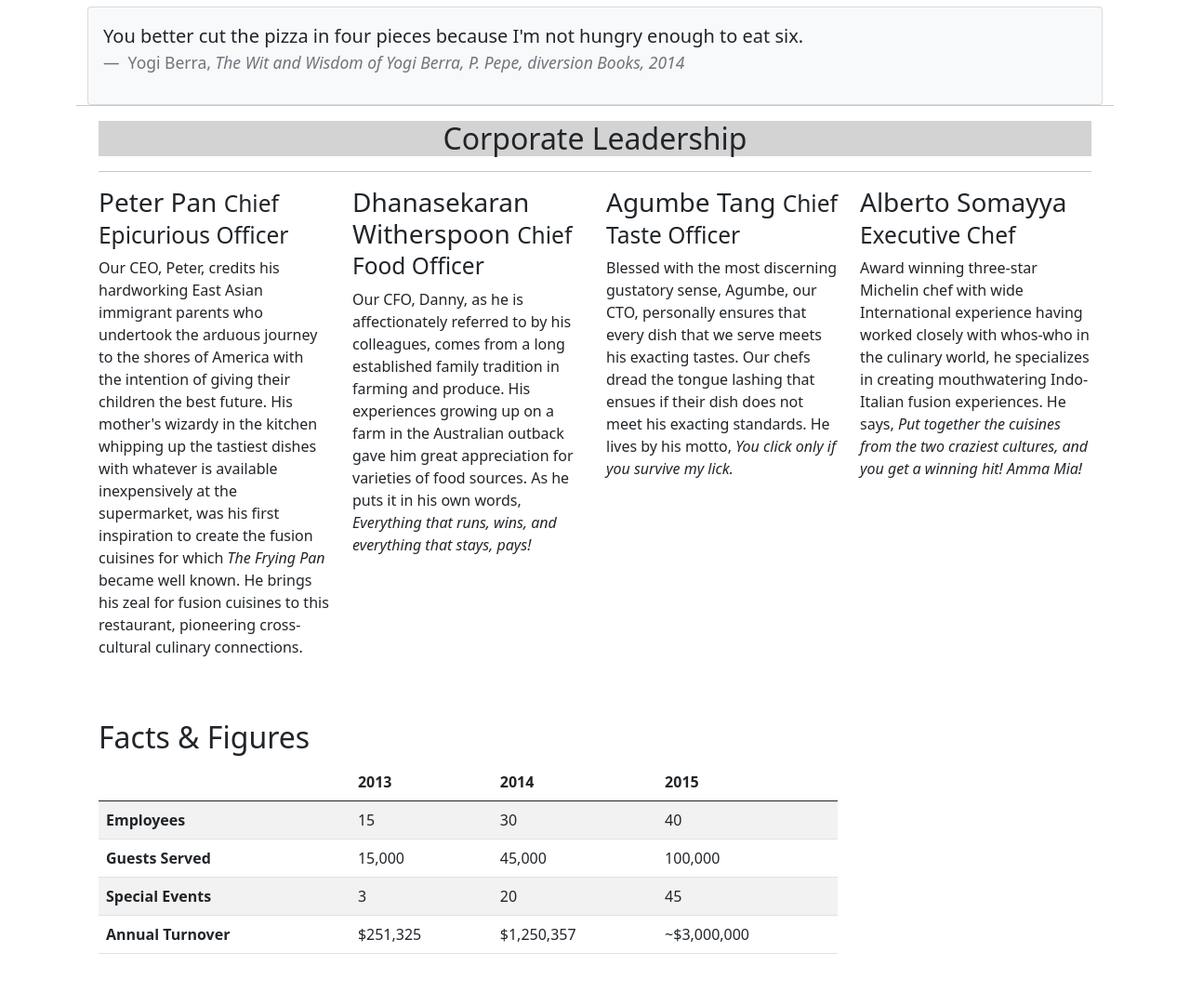
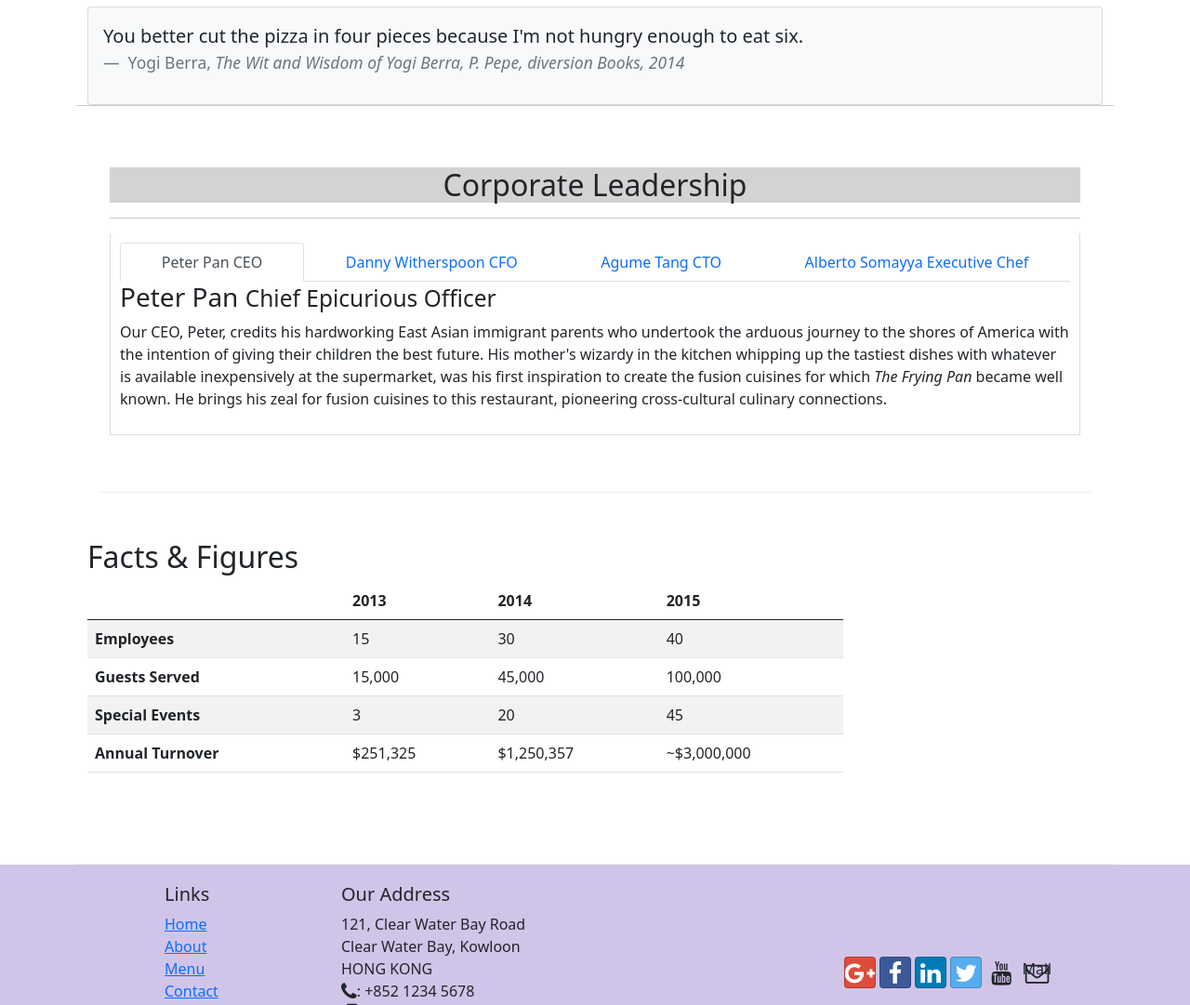
Before and after one commit to Eric-Vondunn/bootstrap-practice, a website: page aboutus.html in a window 1280 px wide. Shown: the part 960-2041 px from the top of the page at 93% size. Drawn offline with nearby package versions, Linux system fonts and the light colour scheme.

Commit message:
tabs about us

```diff
--- a/aboutus.html
+++ b/aboutus.html
@@ -79,18 +79,17 @@
           <!--image-->
           <div class="col-12 col-sm-3 align-self-center">
             <img src="img/logo.png" class="img-fluid" />
-
           </div>
-
         </div>
         <div class="col-12 col-sm-3 align-self-center">
-          <button type="button" class="btn btn-block btn-warning align-self-center">
+          <button
+            type="button"
+            class="btn btn-block btn-warning align-self-center"
+          >
             Reserve Table
-
           </button>
         </div>
       </div>
-
     </header>
 
     <div class="container">
@@ -110,9 +109,9 @@
           <h2 align="center" class="hr-title">Our History</h2>
           <hr />
           <p>
-          Started in 2010, Ristorante con Fusion quickly established itself as a
-          culinary icon par excellence in Hong Kong. With its unique brand of
-          world fusion cuisine that can be found nowhere else, it enjoys
+            Started in 2010, Ristorante con Fusion quickly established itself as
+            a culinary icon par excellence in Hong Kong. With its unique brand
+            of world fusion cuisine that can be found nowhere else, it enjoys
             patronage from the A-list clientele in Hong Kong. Featuring four of
             the best three-star Michelin chefs in the world, you never know what
             will arrive on your plate the next time you visit us.
@@ -120,14 +119,16 @@
           <p>
             The restaurant traces its humble beginnings to
             <em>The Frying Pan</em>, a successful chain started by our CEO, Mr.
-          Peter Pan, that featured for the first time the world's best cuisines
-          in a pan.
+            Peter Pan, that featured for the first time the world's best
+            cuisines in a pan.
           </p>
 
           <hr />
           <div class="col-sm">
             <div class="card">
-            <h3 class="card-header bg-primary text-white">Facts At a Glance</h3>
+              <h3 class="card-header bg-primary text-white">
+                Facts At a Glance
+              </h3>
               <div class="card-body">
                 <!--DL = description list-->
                 <dl class="row">
@@ -150,11 +151,15 @@
               <blockquote class="blockquote">
                 <!--mb = margin bottom zero-->
                 <p>
-                You better cut the pizza in four pieces because I'm not hungry enough to eat six.
+                  You better cut the pizza in four pieces because I'm not hungry
+                  enough to eat six.
                 </p>
                 <footer class="blockquote-footer">
                   Yogi Berra,
-                <cite title="Source Title">The Wit and Wisdom of Yogi Berra, P. Pepe, diversion Books, 2014</cite>
+                  <cite title="Source Title"
+                    >The Wit and Wisdom of Yogi Berra, P. Pepe, diversion Books,
+                    2014</cite
+                  >
                 </footer>
               </blockquote>
             </div>
@@ -163,18 +168,52 @@
         </div>
 
         <div class="container">
-        <div class="row">
+          <div class="row row-content">
             <div class="col-12">
               <h2 align="center" class="hr-title">Corporate Leadership</h2>
               <hr />
-          </div>
-        </div>
-      </div>
-      <div class="container d-none d-md-block">
-        <div class="row">
-          <div class="col-12 col-sm-3">
+              <!--Nav tab / pills structure-->
+              <div class="tab-content">
+              <ul class="nav nav-tabs nav-fill">
+                <li class="nav-item">
+                  <a
+                    class="nav-link active"
+                    href="#peter"
+                    role="tab"
+                    data-toggle="tab"
+                    >Peter Pan CEO</a
+                  >
+                </li>
+
+                <li class="nav-item">
+                  <a class="nav-link" href="#danny" role="tab" data-toggle="tab"
+                    >Danny Witherspoon CFO</a
+                  >
+                </li>
+
+                <li class="nav-item">
+                  <a class="nav-link" href="#agume" role="tab" data-toggle="tab"
+                    >Agume Tang CTO</a
+                  >
+                </li>
+
+                <li class="nav-item">
+                  <a
+                    class="nav-link"
+                    href="#alberto"
+                    role="tab"
+                    data-toggle="tab"
+                    >Alberto Somayya Executive Chef</a
+                  >
+                </li>
+              </ul>
+
+
+        <!--tab classes-->
+
+          <div role="tabpanel" class="tab-pane fade show active" id="peter">
             <h3>Peter Pan <small>Chief Epicurious Officer</small></h3>
-            <p>
+            <p class="d-none d-sm-block">
               Our CEO, Peter, credits his hardworking East Asian immigrant
               parents who undertook the arduous journey to the shores of America
               with the intention of giving their children the best future. His
@@ -186,9 +225,10 @@
               culinary connections.
             </p>
           </div>
-          <div class="col-12 col-sm-3">
+
+          <div role="tabpanel" class="tab-pane fade" id="danny">
             <h3>Dhanasekaran Witherspoon <small>Chief Food Officer</small></h3>
-            <p>
+            <p class="d-none d-sm-block">
               Our CFO, Danny, as he is affectionately referred to by his
               colleagues, comes from a long established family tradition in
               farming and produce. His experiences growing up on a farm in the
@@ -200,9 +240,10 @@
               >
             </p>
           </div>
-          <div class="col-12 col-sm-3">
+
+          <div role="tabpanel" class="tab-pane fade" id="agume">
             <h3>Agumbe Tang <small>Chief Taste Officer</small></h3>
-            <p>
+            <p class="d-none d-sm-block">
               Blessed with the most discerning gustatory sense, Agumbe, our CTO,
               personally ensures that every dish that we serve meets his
               exacting tastes. Our chefs dread the tongue lashing that ensues if
@@ -211,9 +252,10 @@
               <em>You click only if you survive my lick.</em>
             </p>
           </div>
-          <div class="col-12 col-sm-3">
+
+          <div role="tabpanel" class="tab-pane fade" id="alberto">
             <h3>Alberto Somayya <small>Executive Chef</small></h3>
-            <p>
+            <p class="d-none d-sm-block">
               Award winning three-star Michelin chef with wide International
               experience having worked closely with whos-who in the culinary
               world, he specializes in creating mouthwatering Indo-Italian
@@ -223,6 +265,9 @@
                 you get a winning hit! Amma Mia!</em
               >
             </p>
+          </div>
+        </div>
+        </div>
         </div>
         </div>
       </div>
@@ -271,6 +316,7 @@
         <div class="col-12 col-sm-3"></div>
       </div>
     </div>
+    </div>
 
     <footer class="footer">
       <div class="container">
@@ -298,15 +344,34 @@
           </div>
           <div class="col-12 col-sm-4 align-self-center">
             <div class="text-center">
-              <a class="btn btn-social-icon btn-google" href="http://google.com/+"><i
-                  class="fa fa-google-plus fa-lg"></i></a>
-              <a class="btn btn-social-icon btn-facebook" href="http://www.facebook.com/profile.php?id="><i
-                  class="fa fa-facebook fa-lg"></i></a>
-              <a class="btn btn-social-icon btn-linkedin" href="http://www.linkedin.com/in/"><i
-                  class="fa fa-linkedin fa-lg"></i></a>
-              <a class="btn btn-social-icon btn-twitter" href="http://twitter.com/"><i class="fa fa-twitter fa-lg"></i></a>
-              <a class="btn btn-social-icon btn-youtube" href="http://youtube.com/"><i class="fa fa-youtube fa-lg"></i></a>
-              <a class="btn btn-social-icon" href="mailto:"><i class="fa fa-envelope-o"></i>Mail</a>
+              <a
+                class="btn btn-social-icon btn-google"
+                href="http://google.com/+"
+                ><i class="fa fa-google-plus fa-lg"></i
+              ></a>
+              <a
+                class="btn btn-social-icon btn-facebook"
+                href="http://www.facebook.com/profile.php?id="
+                ><i class="fa fa-facebook fa-lg"></i
+              ></a>
+              <a
+                class="btn btn-social-icon btn-linkedin"
+                href="http://www.linkedin.com/in/"
+                ><i class="fa fa-linkedin fa-lg"></i
+              ></a>
+              <a
+                class="btn btn-social-icon btn-twitter"
+                href="http://twitter.com/"
+                ><i class="fa fa-twitter fa-lg"></i
+              ></a>
+              <a
+                class="btn btn-social-icon btn-youtube"
+                href="http://youtube.com/"
+                ><i class="fa fa-youtube fa-lg"></i
+              ></a>
+              <a class="btn btn-social-icon" href="mailto:"
+                ><i class="fa fa-envelope-o"></i>Mail</a
+              >
             </div>
           </div>
         </div>
@@ -318,6 +383,7 @@
       </div>
     </footer>
 
+    <!-- JavaScript Bundle with Popper -->
     <script src="https://cdn.jsdelivr.net/npm/bootstrap@5.0.1/dist/js/bootstrap.bundle.min.js"
       integrity="sha384-gtEjrD/SeCtmISkJkNUaaKMoLD0//ElJ19smozuHV6z3Iehds+3Ulb9Bn9Plx0x4" crossorigin="anonymous"></script>
   </body>
--- a/index.css
+++ b/index.css
@@ -48,3 +48,10 @@ body {
 .navbar-dark {
   background-color: #512da8;
 }
+
+.tab-content {
+  border-left: 1px solid #ddd;
+  border-right: 1px solid #ddd;
+  border-bottom: 1px solid #ddd;
+  padding: 10px;
+}
--- a/index.html
+++ b/index.html
@@ -317,10 +317,8 @@
       </div>
     </footer>
 
-    <script
-      src="https://cdn.jsdelivr.net/npm/bootstrap@5.0.1/dist/js/bootstrap.bundle.min.js"
-      integrity="sha384-gtEjrD/SeCtmISkJkNUaaKMoLD0//ElJ19smozuHV6z3Iehds+3Ulb9Bn9Plx0x4"
-      crossorigin="anonymous"
-    ></script>
+    <!-- JavaScript Bundle with Popper -->
+    <script src="https://cdn.jsdelivr.net/npm/bootstrap@5.0.1/dist/js/bootstrap.bundle.min.js"
+      integrity="sha384-gtEjrD/SeCtmISkJkNUaaKMoLD0//ElJ19smozuHV6z3Iehds+3Ulb9Bn9Plx0x4" crossorigin="anonymous"></script>
   </body>
 </html>
```
Lines whose indentation alone changed are shown as unchanged.
